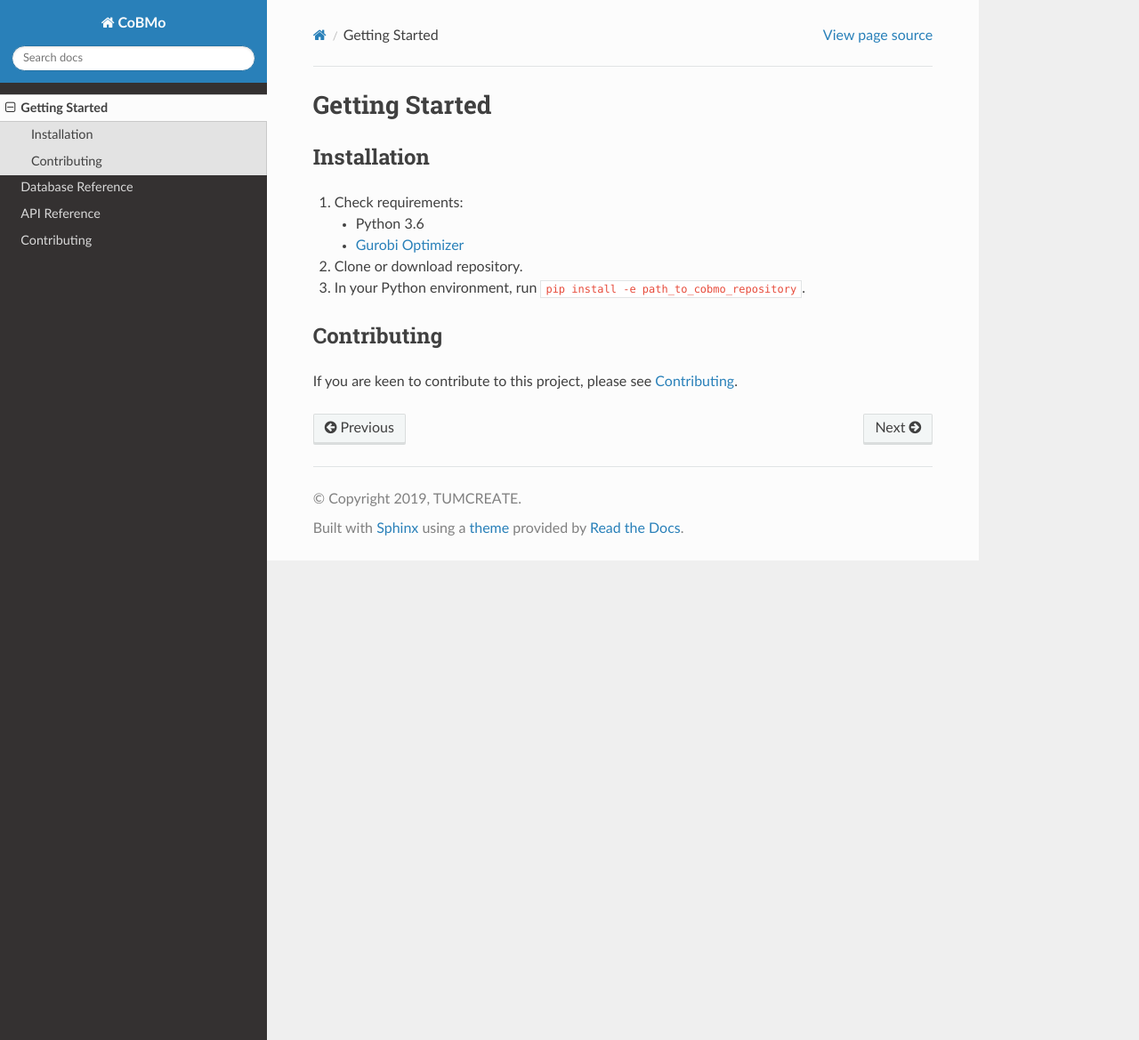
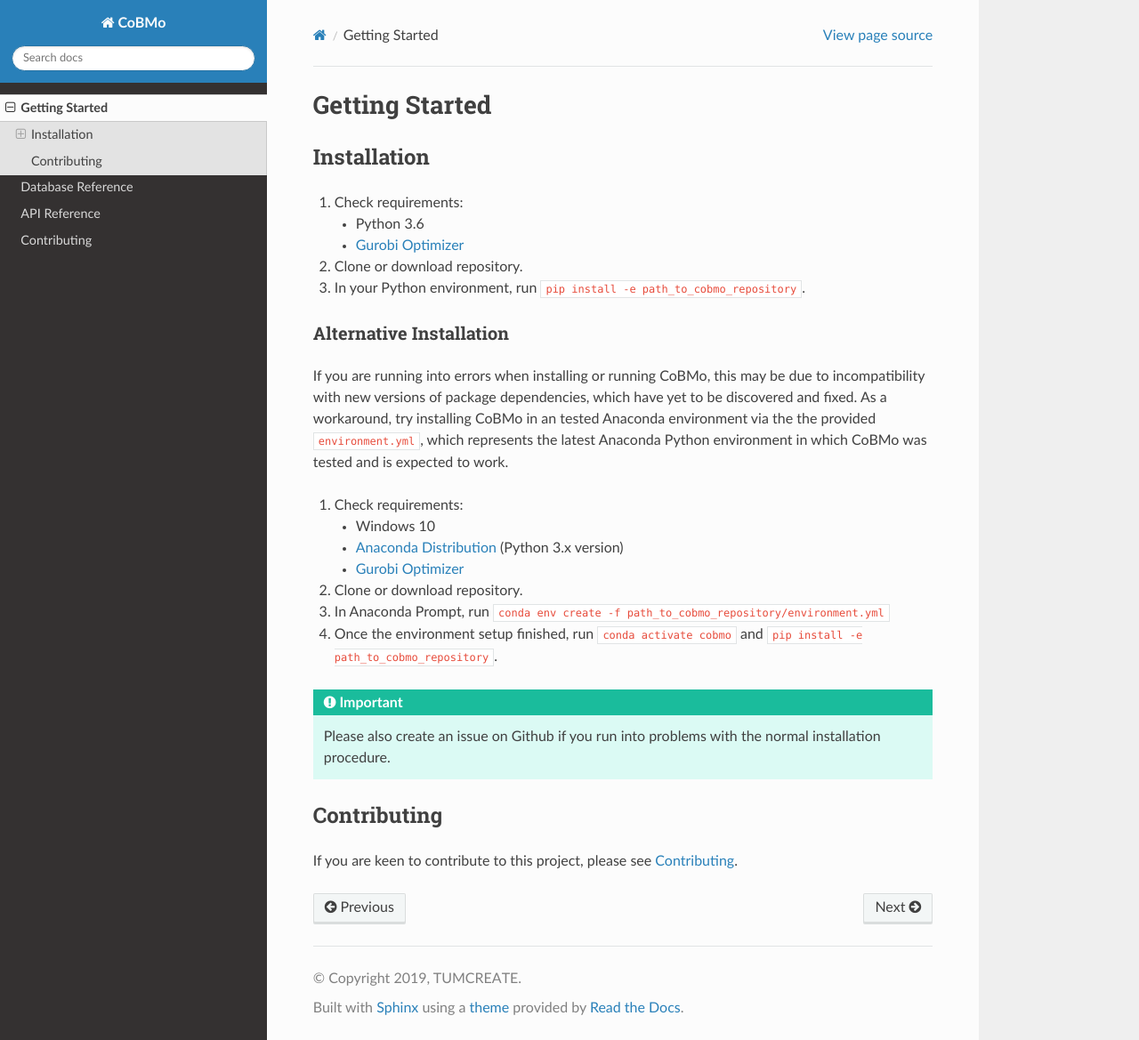
Before and after one commit to mesmo-dev/cobmo, a Sphinx documentation site: the page built from docs/intro.md, in a window 1280 px wide and 1169 px high. Shown: the whole window at 89% size. Built offline with Sphinx 7.4.7 and the Read the Docs theme 2.0.0, drawn with Linux system fonts in a browser that asks for light colours.

Commit message:
Docs: Alternative installation instructions

````diff
--- a/docs/conf.py
+++ b/docs/conf.py
@@ -48,7 +48,7 @@
 # List of patterns, relative to source directory, that match files and
 # directories to ignore when looking for source files.
 # This pattern also affects html_static_path and html_extra_path.
-exclude_patterns = ['_build', 'Thumbs.db', '.DS_Store']
+exclude_patterns = ['_build', 'Thumbs.db', '.DS_Store', 'README.md']
 
 # -- Options for HTML output -------------------------------------------------
 
--- a/docs/intro.md
+++ b/docs/intro.md
@@ -8,6 +8,22 @@
 2. Clone or download repository.
 3. In your Python environment, run `pip install -e path_to_cobmo_repository`.
 
+### Alternative Installation
+
+If you are running into errors when installing or running CoBMo, this may be due to incompatibility with new versions of package dependencies, which have yet to be discovered and fixed. As a workaround, try installing CoBMo in an tested Anaconda environment via the the provided `environment.yml`, which represents the latest Anaconda Python environment in which CoBMo was tested and is expected to work.
+
+1. Check requirements:
+    - Windows 10
+    - [Anaconda Distribution](https://www.anaconda.com/distribution/) (Python 3.x version)
+    - [Gurobi Optimizer](http://www.gurobi.com/)
+2. Clone or download repository.
+4. In Anaconda Prompt, run `conda env create -f path_to_cobmo_repository/environment.yml`
+5. Once the environment setup finished, run `conda activate cobmo` and `pip install -e path_to_cobmo_repository`.
+
+``` important::
+    Please also create an issue on Github if you run into problems with the normal installation procedure.
+```
+
 ## Contributing
 
 If you are keen to contribute to this project, please see [Contributing](contributing.md).
````
Also changed, not shown: CONTRIBUTING.md (deleted, +0 -33 lines), README.md (+3 -1 lines), docs/README.md (added, +6 -0 lines), docs/index.md (+5 -5 lines), environment.yml (added, +31 -0 lines).
